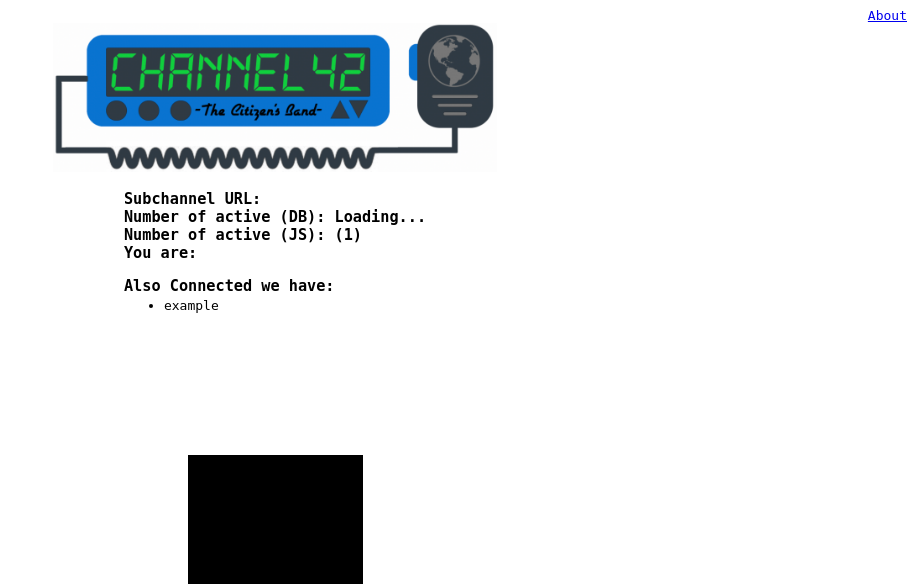
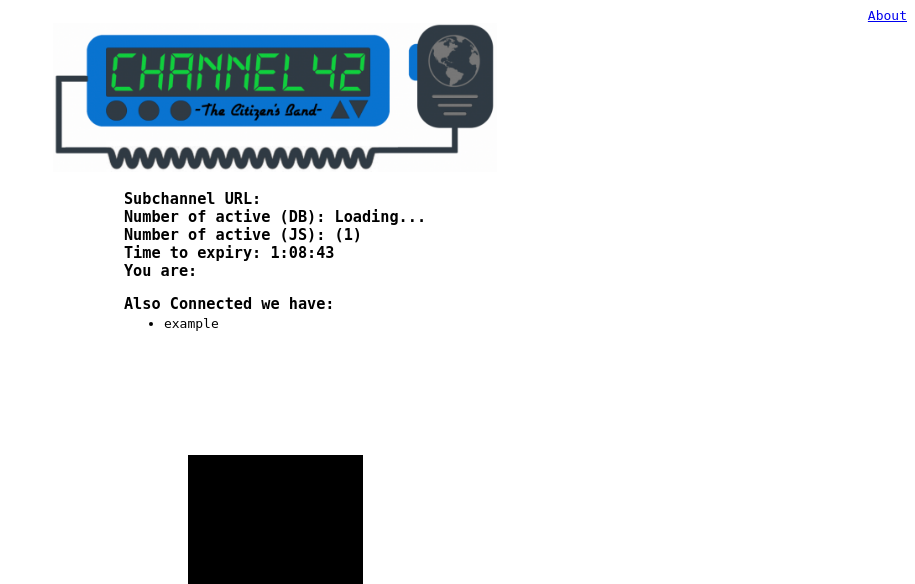
Before and after one commit to purplefloyd14/scotus_proj, a Django app: template channel19/chat/templates/chat/room.html in a window 1280 px wide. Shown: the top 584 px of the page, without its empty margins (365-1280 px from the left). Run offline with Django 4.2, Linux system fonts and the light colour scheme; the template is opened without the code that fills it, so the values that code supplies are empty.

Commit message:
adds expriy line

```diff
--- a/channel19/chat/templates/chat/room.html
+++ b/channel19/chat/templates/chat/room.html
@@ -28,6 +28,9 @@
                     </div>
                     <div>
                         <h3>Number of active (JS): <h3 id="connected-user-count-js"> (1) </h3></h3>
+                    </div>
+                    <div>
+                        <h3>Time to expiry: <h3 id="connected-user-count"> 1:08:43 </h3></h3>
                     </div>
                     <div>
                         <h3>  You are:  <h3 id="label-username"></h3>    </h3>
```
